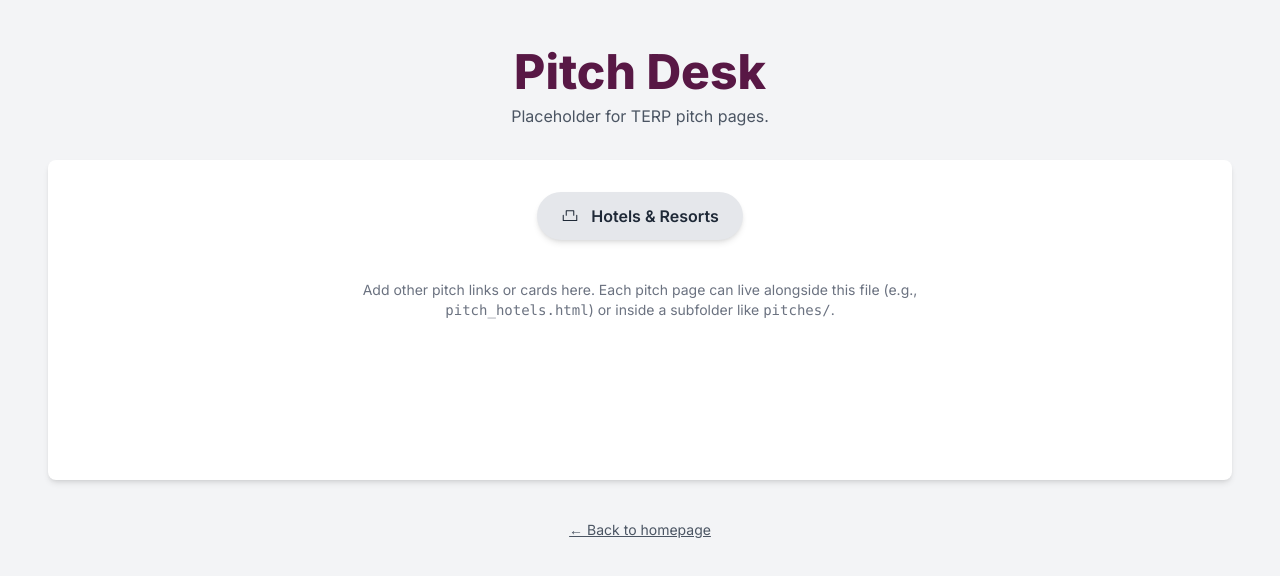
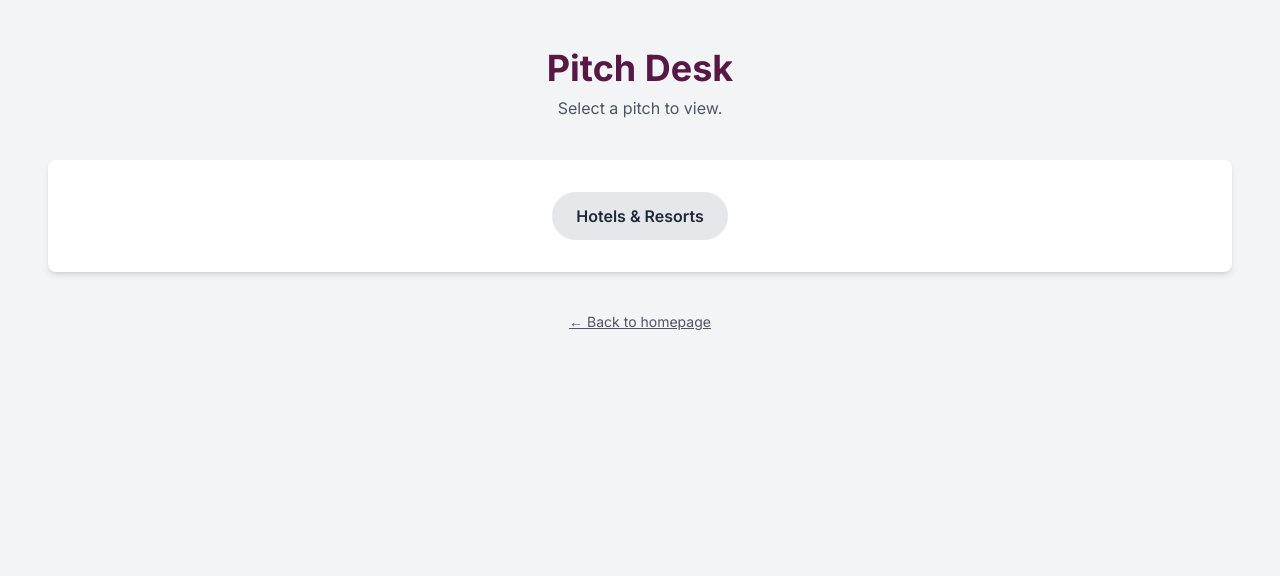
Before and after one commit to ananthanpadmanabhan/TERP, a plain HTML site: page pitch_deck.html in a window 1280 px wide. Drawn offline with nearby package versions, Linux system fonts and the light colour scheme.

Commit message:
Update pitch_deck.html

```diff
--- a/pitch_deck.html
+++ b/pitch_deck.html
@@ -2,51 +2,37 @@
 <html lang="en">
 <head>
   <meta charset="utf-8" />
-  <meta name="viewport" content="width=device-width,initial-scale=1" />
+  <meta name="viewport" content="width=device-width, initial-scale=1" />
   <title>TERP — Pitch Desk</title>
   <link rel="icon" type="image/png" href="logo_favicon2.png">
   <script src="https://cdn.tailwindcss.com"></script>
-  <link href="https://fonts.googleapis.com/css2?family=Inter:wght@300;400;500;600;700;800&display=swap" rel="stylesheet">
+  <link href="https://fonts.googleapis.com/css2?family=Inter:wght@300;400;500;600;700&display=swap" rel="stylesheet">
   <style>
     body { font-family: 'Inter', sans-serif; }
-    /* Visible focus ring for keyboard users */
-    .focus-ring:focus { outline: 3px solid rgba(88,24,69,0.12); outline-offset: 3px; }
   </style>
 </head>
+
 <body class="bg-gray-100 text-gray-800">
   <main class="container mx-auto p-6 md:p-12">
-    <header class="text-center mb-8">
-      <h1 class="text-4xl md:text-5xl font-extrabold" style="color:#581845;">Pitch Desk</h1>
-      <p class="text-gray-600 mt-2">Placeholder for TERP pitch pages.</p>
+
+    <header class="text-center mb-10">
+      <h1 class="text-4xl font-extrabold" style="color:#581845;">Pitch Desk</h1>
+      <p class="text-gray-600 mt-2">Select a pitch to view.</p>
     </header>
 
-    <!-- Button area -->
-    <section id="pitch-list" class="bg-white rounded-lg shadow-md min-h-[40vh] p-8">
-      <div class="max-w-3xl mx-auto flex flex-col items-center gap-4">
-        <!-- Hotels & Resorts button -->
-        <a
-          href="pitch_hotels.html"
-          aria-label="Open Hotels and Resorts pitch"
-          class="w-full md:w-auto inline-flex items-center justify-center gap-3 px-6 py-3 rounded-full bg-gray-200 text-gray-800 font-semibold hover:bg-gray-300 transition-colors shadow-md focus-ring"
-        >
-          <!-- simple SVG icon (hotel) -->
-          <svg aria-hidden="true" width="18" height="18" viewBox="0 0 24 24" fill="none" class="flex-shrink-0">
-            <path d="M3 11v7h18v-7" stroke="currentColor" stroke-width="1.4" stroke-linecap="round" stroke-linejoin="round"></path>
-            <path d="M7 11V5h10v6" stroke="currentColor" stroke-width="1.4" stroke-linecap="round" stroke-linejoin="round"></path>
-          </svg>
-          <span>Hotels &amp; Resorts</span>
-        </a>
-
-        <!-- placeholder text, remove when you add cards/links -->
-        <p class="text-sm text-gray-500 mt-6 text-center max-w-xl">
-          Add other pitch links or cards here. Each pitch page can live alongside this file (e.g., <code>pitch_hotels.html</code>) or inside a subfolder like <code>pitches/</code>.
-        </p>
-      </div>
+    <section class="bg-white rounded-lg shadow-md p-8 text-center">
+      <a
+        href="pitch_hotels.html"
+        class="inline-block px-6 py-3 rounded-full bg-gray-200 text-gray-800 font-semibold hover:bg-gray-300 transition"
+      >
+        Hotels & Resorts
+      </a>
     </section>
 
     <footer class="text-center mt-10 text-sm text-gray-600">
       <a href="index.html" class="underline">← Back to homepage</a>
     </footer>
+
   </main>
 </body>
 </html>
```
